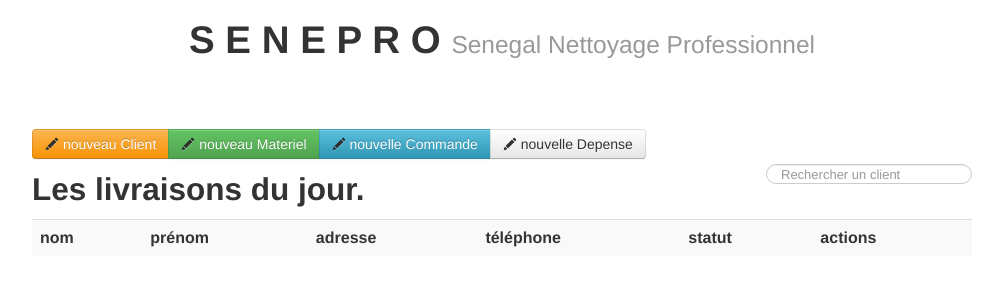
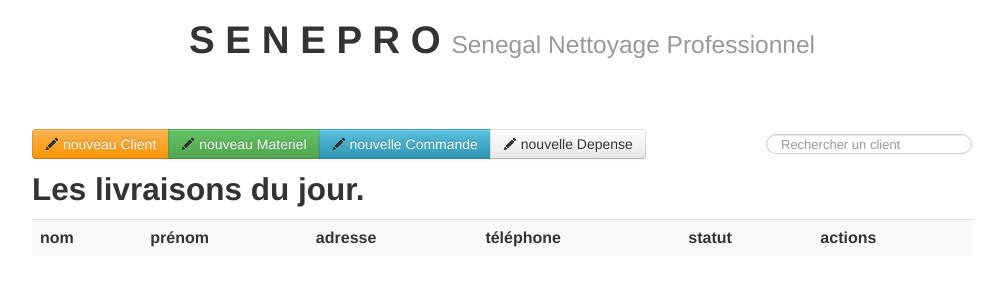
Before and after one commit to boubash/Senepro, a PHP site: page /secretaire.php in a window 1280 px wide. Shown: the top 300 px of the page, without its empty margins (138-1141 px from the left). Run offline with PHP 8.4, Linux system fonts and the light colour scheme; data that the repository does not hold is empty.

Commit message:
changement de l'interface

```diff
--- a/secretaire.php
+++ b/secretaire.php
@@ -1,6 +1,8 @@
 <?php include('header.php') ?>
 
 <div class="container">
+	<div class="row">
+		<div class="span8">
 			<div class="btn-group">
 
 				<a href="nouveau-client.php" class="btn btn-warning">
@@ -23,17 +25,20 @@
 						<i class='icon-pencil'></i>
 						nouvelle Depense
 				</a>
-
 			</div>
-	<div class='row'>
-		<div class="span9"><h2>Les livraisons du jour.</h2></div>
-		<div class="span3">
+		</div>
+		<div class="span4">
 			<div class="pull-right">
 				<form class="navbar-search pull-right">
 					<input type="text" name="recherche" class="search-query" placeholder="Rechercher un client">
 				</form>
 			</div>
 		</div>
+	</div>
+
+	<div class='row'>
+		<div class="span9"><h2>Les livraisons du jour.</h2></div>
+		<div class="span3"> </div>
 	</div>
 	<table class="table table-striped">
 		<tr class="warning">
```
Also changed, not shown: admin.php (indentation only). Lines whose indentation alone changed are shown as unchanged.
